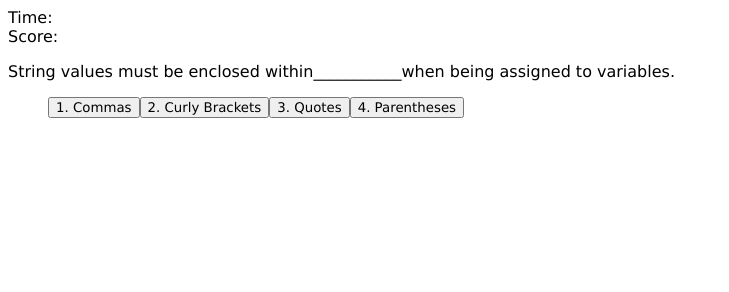
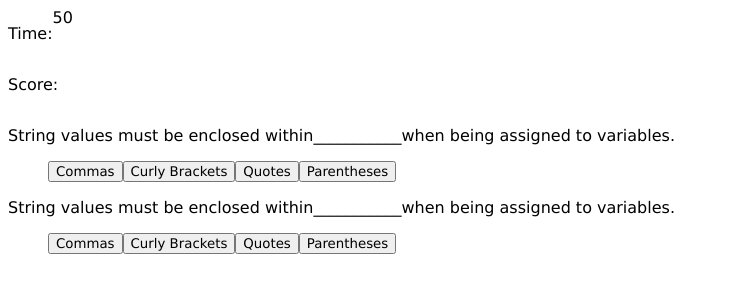
Before and after one commit to AltB22/Timed_Code_Quiz, a plain HTML site: page index.html in a window 1280 px wide. Both pictures are taken after a click on the button "Start Quiz". Shown: the whole page, without its empty margins (0-729 px from the left). Drawn offline with nearby package versions, Linux system fonts and the light colour scheme.

Commit message:
added time features element and variables.  Created startClock function and event listener for start button to startClock

```diff
--- a/Assets/script.js
+++ b/Assets/script.js
@@ -6,63 +6,73 @@ let answerBtn ;//answer buttons
 let currentQuestion; //question p
 let currentAnswers;
 let xQuestion = 0;
-let selectedAnswer = [];
-var timeOnClock;
+let timeEl = document.getElementById('time')
+let time;
 
 let questionAnswerObjArr = [
     {
         question: 'String values must be enclosed within___________when being assigned to variables.',
         answers: [
-            '1. Commas',
-            '2. Curly Brackets',
-            '3. Quotes',
-            '4. Parentheses',],
-        answer: '3. Quotes',
+            'Commas',
+            'Curly Brackets',
+            'Quotes',
+            'Parentheses',],
+        answer: 'Quotes',
     },
     {
         question: 'A very useful tool used during development and debugging for printing content to the debugger is:',
         answers: [
-            '1. JavaScript',
-            '2. Terminal / Bash',
-            '3. A For Loop',
-            '4. Console.log()',],
-        answer: '4. Console.log()',
+            'JavaScript',
+            'Terminal / Bash',
+            'A For Loop',
+            'Console.log()',],
+        answer: 'Console.log()',
     },
     {
         question: 'One proper syntax for declaring a function called "Do Stuff" in JavaScript is:',
         answers: [
-            '1. function doStuff()',
-            '2. function: do Stuff',
-            '3. doStuff',
-            '4. DOSTUFF!',],
-        answer: '1. function doStuff()',
+            'function doStuff()',
+            'function: do Stuff',
+            'doStuff',
+            'DOSTUFF!',],
+        answer: 'function doStuff()',
     },
     {
         question: 'JavaScript is written in a way that separates words by making the first letter of each word capital and not using spaces which is called:',
         answers: [
-            '1. DonkeyCase',
-            '2. CamelCase',
-            '3. FishCase',
-            '4. DogCase',],
-        answer: '2. CamelCase',
+            'donkeyCase',
+            'camelCase',
+            'fishCase',
+            'dogCase',],
+        answer: 'camelCase',
     },
     {
         question: 'Variables that can be accessed by any function are known as__________.',
         answers: [
-            '1. Worldly',
-            '2. Well Travelled',
-            '3. Frequent Flyers',
-            '4. Global',],
-        answer: '4. Global',
+            'Worldly',
+            'Well Traveled',
+            'Frequent Flyers',
+            'Global',],
+        answer: 'Global',
     },
 ]
 
+let startTime = questionAnswerObjArr.length * 10
+
+
 function startQuiz() {
     if (startBtn) {
+        time = setInterval(startClock,1000);
+        timeEl.textContent = startTime;
+
+        console.log(timeEl)
         moveToQuestions();
     }};
 
-startBtn.addEventListener('click', moveToQuestions);
+function startClock(){
+    time--;
+
+}
 
 
 
@@ -83,10 +93,11 @@ function moveToQuestions() {
         answerBtn = document.createElement('button');
         answerBtn.textContent = questionAnswerObjArr[xQuestion].answers[i];
         answerBtn.addEventListener('click', handleSelectedAnswer);
+
         questionText.textContent = questionAnswerObjArr[xQuestion].question;
         currentQuestion = questionText;
         currentAnswers = listOfAnswers;
-        // answerBtn.addEventListener('click', answerFeedback)
+
         listOfAnswers.append(answerBtn);
         questionContainerEl.append(questionText);
         questionContainerEl.append(listOfAnswers);
@@ -98,80 +109,19 @@ function moveToQuestions() {
 
 // moves to the next question/answer object when a selection is made
 function handleSelectedAnswer() {
+    console.log(questionAnswerObjArr[xQuestion].answer)
     if (this.innerHTML == questionAnswerObjArr[xQuestion].answer) {
-
-         console.log('Correct')
+        answerResult.textContent = 'Correct!'
      } else {
-        console.log('Incorrect')
+        answerResult.textContent = ('Incorrect: The correct answer is: ' + questionAnswerObjArr[xQuestion].answer)
      }
-    // }
     currentAnswers.remove();
     currentQuestion.remove();
     xQuestion++
     moveToQuestions();
-    //  answerFeedback();
-
-
-
     }
 
 
-
-
-
-
-
-
-
-
-
-
-    //    var answer =
-    // if (input == questionAnswerObjArr[xQuestion].answer) {
-    //     console.log('correct')
-
-        // var x = [answerBtn]
-        // answerBtn.textContent = selectedAnswer
-
-    // if (x == questionAnswerObjArr[xQuestion].answer) {
-
-
-    // }
-
-// };
-// };
-// console.log(typeof(answerBtn))
-// function answerFeedback(){
-
-
-
-
-
-// };
-
-
-
-    // if (selectedAnswer == questionAnswerObjArr.answer){
-
-        // console.log(selectedAnswer)
-    // }
-
-//     if (selectedAnswer == questionAnswerObjArr.answer){
-//     console.log(questionAnswerObjArr[xQuestion].answer)
-// }
-
-
-
-  // for (let i = 0; i <= questionAnswerObjArr.length; i++) {
-    // console.log(quizQuestionObj1.answers[2]);
-    // let answers = [i];
-    //Make the answer button .val equal to the answer
-    // answerBtn.index[i] = quizQuestionObj1.answer[i];
-    // console.log(answerBtn.index[i])
-    //     $('.answer-feedback').textContent = 'Wrong';
-    //     console.log(quizQuestionObj1.answer);
-    //     console.log('Wrong!');
-    // }
-    // else {console.log('Right!');
-
-    // }
+    startBtn.addEventListener('click', startQuiz);
+    startBtn.addEventListener('click', startClock);
+startBtn.addEventListener('click', moveToQuestions);
--- a/index.html
+++ b/index.html
@@ -19,10 +19,16 @@
 <nav>
     <div>
         <section class="nav-flex-col4">
-            <div id="time">Time:<!--insert timer here--></div>
+            <div class="time">
+                <p>Time:</p>
+                    <span id="time"></span>
+            </div>
         </section>
         <section class="nav-flex-col4">
-            <div id="score">Score:<!--insert score here--></div>
+            <div class="score">
+                <p>Score:</p>
+                    <span id="score"></span>
+            </div>
         </section>
     </div>
 </nav>
@@ -34,10 +40,7 @@
             <p id="questions"></p>
             <button type="button" value="false" id="start-button">Start Quiz</button>
         </div>
-        <div id="question-container-id">
-            <!-- <div id="question"></div> -->
-            <!-- <ul class="answer-buttons"></ul> -->
-        </div>
+        <div id="question-container-id"></div>
     </div>
  <section id="answer-result"></section>
 </main>
@@ -46,8 +49,6 @@
     integrity="sha256-iu/zLUB+QgISXBLCW/mcDi/rnf4m4uEDO0wauy76x7U="
     crossorigin="anonymous"></script>
 
-
-
     <script src="./Assets/script.js"></script>
 </body>
 </html>
```
Lines whose indentation alone changed are shown as unchanged.
